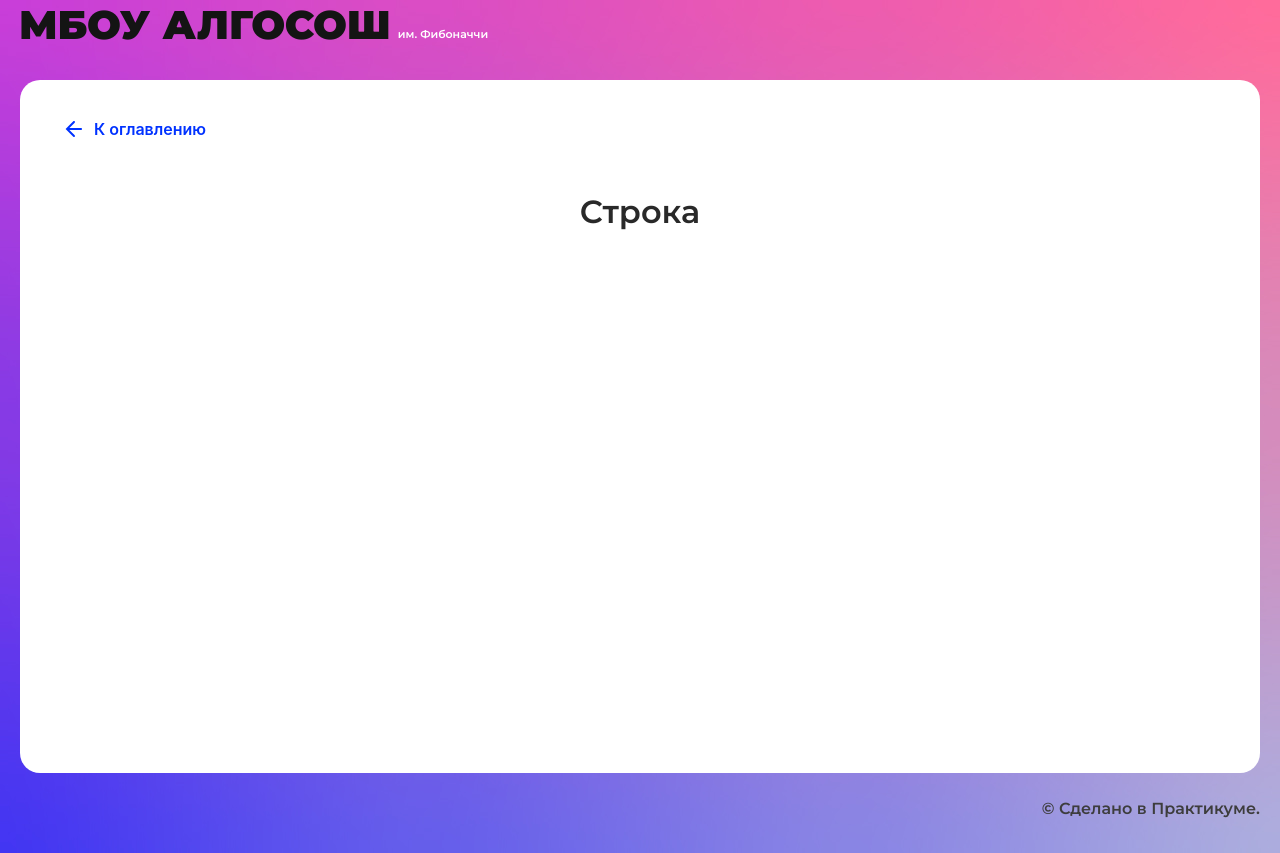
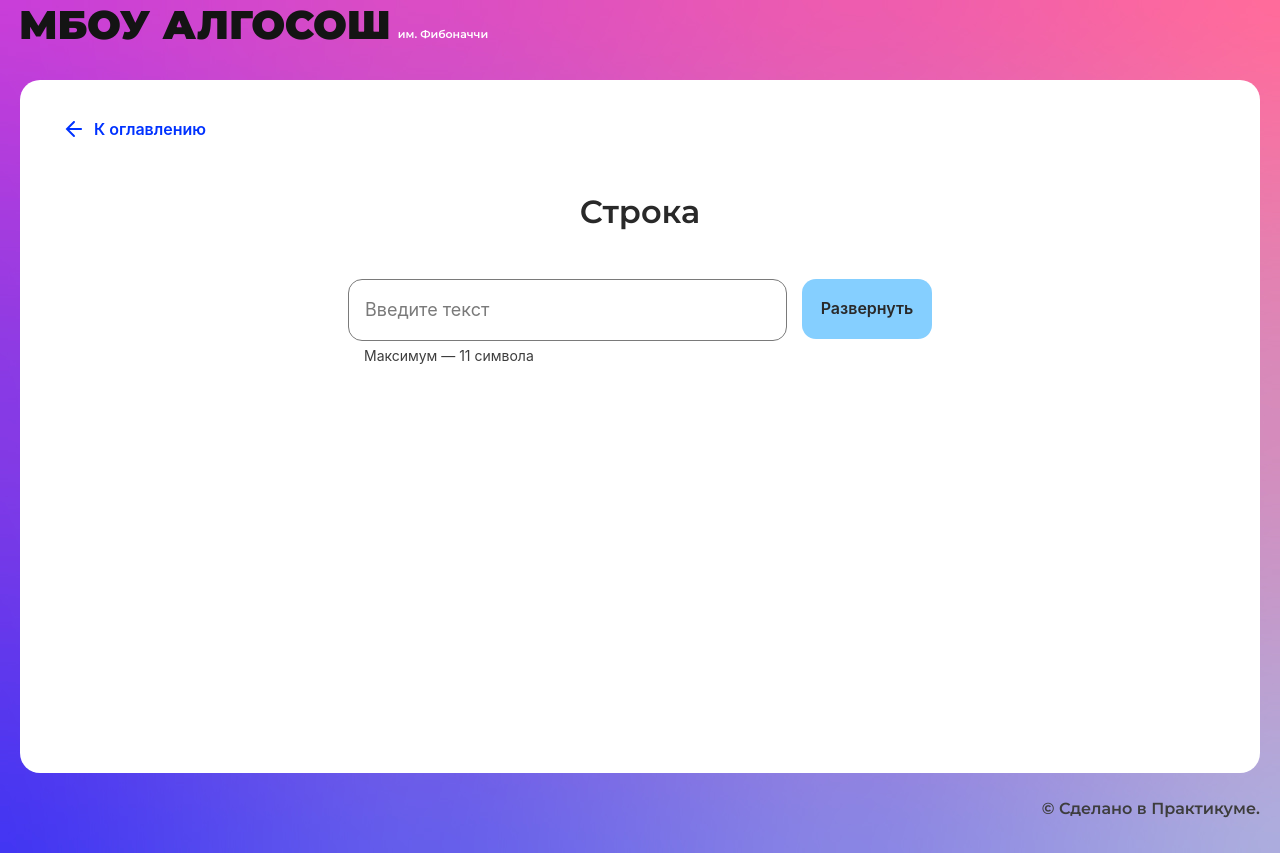
Before and after one commit to kravchenkoAnanas/algososh, a React (Create React App) app: page /recursion in a window 1280 px wide. Built offline with nearby package versions, Linux system fonts and the light colour scheme.

Commit message:
add string part of algososh

```diff
--- a/src/components/string/string.tsx
+++ b/src/components/string/string.tsx
@@ -1,10 +1,108 @@
-import React from "react";
+import React, { ChangeEvent, FormEvent, useEffect, useState } from "react";
 import { SolutionLayout } from "../ui/solution-layout/solution-layout";
+import { Input } from "../ui/input/input";
+import { Button } from "../ui/button/button";
+import { Circle } from "../ui/circle/circle";
+import { ElementStates } from "../../types/element-states";
+
 
 export const StringComponent: React.FC = () => {
+  const [start, setStart] = useState(0);
+  const [end, setEnd] = useState(0);
+  const [input, setInput] = useState('');
+  const [isLoader, setIsLoder] = useState(false);
+  const [arrayToAnimate, setArrayToAnimate] = useState<any[]>([]);
+
+  const onChange = (e: ChangeEvent<HTMLInputElement>) => {
+    if (!isLoader) {
+      setInput(e.target.value);
+      console.log(e.target.value);
+    }
+  };
+
+  const submit = (e: FormEvent<HTMLFormElement>) => {
+    e.preventDefault();
+    if (!isLoader) {
+      setIsLoder(true);
+
+      const array: any[] = input.split('').map((item) => {
+        return {
+          data: item,
+          state:ElementStates.Default
+        }
+      });
+
+      array[0]['state'] = ElementStates.Changing;
+      array[array.length - 1]['state'] = ElementStates.Changing;
+
+      setStart(0);
+      setEnd(array.length - 1);
+      setArrayToAnimate(array);
+
+      console.log("CLICK input=", input);
+    }
+  };
+
+  useEffect(() => {
+    const interval = setInterval(() => {
+      if (isLoader) {
+        if (start < end) {
+          console.log('animation', start, end, arrayToAnimate);
+
+          const array: any[] = arrayToAnimate.slice();
+
+          const temp: any = array[start]['data'];
+          array[start]['data'] = array[end]['data'];
+          array[end]['data'] = temp;
+
+          arrayToAnimate[start]['state'] = ElementStates.Modified;
+          arrayToAnimate[end]['state'] = ElementStates.Modified;
+
+          arrayToAnimate[start + 1]['state'] = ElementStates.Changing;
+          arrayToAnimate[end - 1]['state'] = ElementStates.Changing;
+
+          setStart(start + 1);
+          setEnd(end - 1);
+          setArrayToAnimate(array);
+        } else {
+          arrayToAnimate[start]['state'] = ElementStates.Modified;
+          arrayToAnimate[end]['state'] = ElementStates.Modified;
+
+          setIsLoder(false);
+        }
+      }
+    }, 1000);
+
+    return () => {
+      clearInterval(interval);
+    };
+  }, [isLoader, start, end]);
+
   return (
     <SolutionLayout title="Строка">
-
+      <form action="" onSubmit={ submit }>
+        <div style={{ maxWidth: '50%', margin: 'auto', display: 'flex', gap: '2.5%' }}>
+          <Input maxLength={11} isLimitText={true} onChange={onChange}></Input>
+          <Button
+            type="submit"
+            text={"Развернуть"}
+            isLoader={isLoader}
+          >
+          </Button>
+        </div>
+        <div className="" style={{ paddingTop: '5%', margin: 'auto', display: 'flex', justifyContent: 'center', gap: '2.5%' }}>
+          {arrayToAnimate && arrayToAnimate.map((item, index) => {
+            return (
+                <Circle
+                  // index={ index }
+                  letter={ item['data'] }
+                  state={ item['state'] }
+                >
+                </Circle>
+          )})
+          }
+        </div>
+      </form>
     </SolutionLayout>
   );
 };
```
